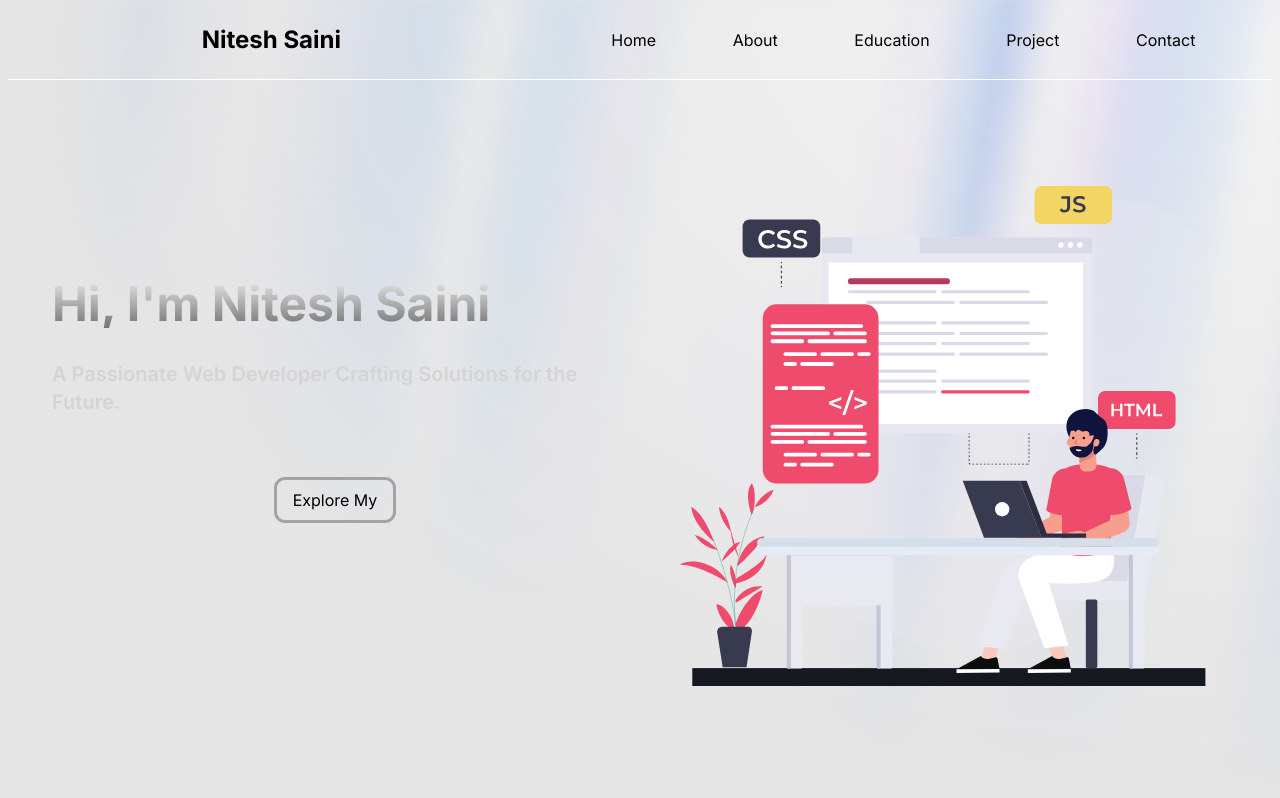
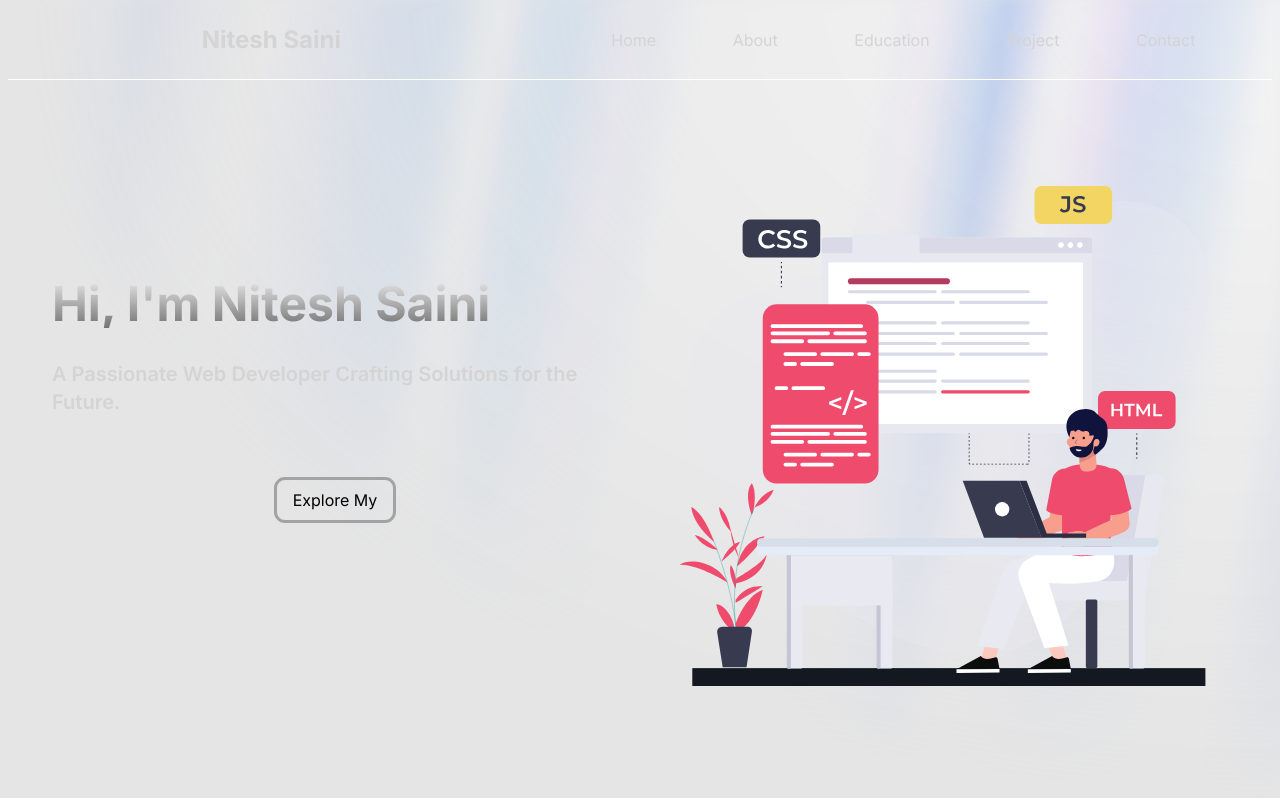
Before and after one commit to niteshsainicoder/portfolio, a Next.js app: page / in a window 1280 px wide. Shown: the top 798 px of the page. Built offline with nearby package versions, Linux system fonts and the light colour scheme.

Commit message:
some css change added

```diff
--- a/src/app/globals.css
+++ b/src/app/globals.css
@@ -2,11 +2,7 @@
 @tailwind components;
 @tailwind utilities;
 
-:root {
-  --foreground-rgb: 0, 0, 0;
-  --background-start-rgb: 214, 219, 220;
-  --background-end-rgb: 255, 255, 255;
-}
+
 @layer base {
   /* Remove scrollbar */
   .remove-scrollbar::-webkit-scrollbar {
@@ -36,13 +32,8 @@ html{
 scroll-behavior: smooth;
 }
 body {
-  color: rgb(var(--foreground-rgb));
-  background: linear-gradient(
-      to bottom,
-      transparent,
-      rgb(var(--background-end-rgb))
-    )
-    rgb(var(--background-start-rgb));
+
+
 }
 
 @layer utilities {
--- a/src/app/layout.tsx
+++ b/src/app/layout.tsx
@@ -17,7 +17,7 @@ export default function RootLayout({
 }>) {
   return (
     <html lang="en">
-      <body className={`${inter.className} relative `}>
+      <body className={`${inter.className} relative text-neutral-300 `}>
         <div className="h-16 absolute px-2  top-0 left-0 right-0 w-full"><NavBAR/></div>
         {children}</body>
     </html>
--- a/src/components/Nav.jsx
+++ b/src/components/Nav.jsx
@@ -12,7 +12,7 @@ function NavBAR() {
   }, [mobilemenu])
 
   return (
-    <div className="w-full relative h-20 z-10   flex border-b border-white   text-grey-100 ">
+    <div className="w-full relative h-20 z-10 text-neutral-300   flex border-b border-white   text-grey-100 ">
       <div className="w-6/12 sm:w-5/12 font-bold antialiased  text-2xl h-full  flex justify-center items-center">
         Nitesh Saini
       </div>
@@ -22,7 +22,7 @@ function NavBAR() {
           <span className="w-6  h-[2px] bg-black"></span>
           <span className="w-6 mt-1  h-[2px] bg-black"></span>
         </div>
-        <div className={`w-full  transition-all ease-in-out    z-50   h-60 bg-neutral-600 rounded-lg  absolute -left-96  ${mobilemenu ? "  flex  flex-col justify-evenly items-center left-0 top-24" : " flex  flex-col justify-evenly items-center max-w-72  top-24"}`}>
+        <div className={`w-full  transition-all ease-in-out    z-50   h-60 bg-neutral-600 rounded-lg   absolute -left-96  ${mobilemenu ? "  flex  flex-col justify-evenly items-center left-0 top-24" : " flex  flex-col justify-evenly items-center max-w-72  top-24"}`}>
           {navitem && navitem.map((val, index) => (<NavItem item={val} key={index} />))}
         </div>
 
--- a/src/components/NavItem.jsx
+++ b/src/components/NavItem.jsx
@@ -2,7 +2,7 @@
 
 function NavItem({item}) {
   return (
-    <div className=" w-fit h-fit hover:scale-105 hover:cursor-pointer hover:text-neutral-700 ">
+    <div className=" w-fit h-fit hover:scale-105 hover:cursor-pointer hover:text-neutral-500 ">
       {item}
     </div>
   )
```
